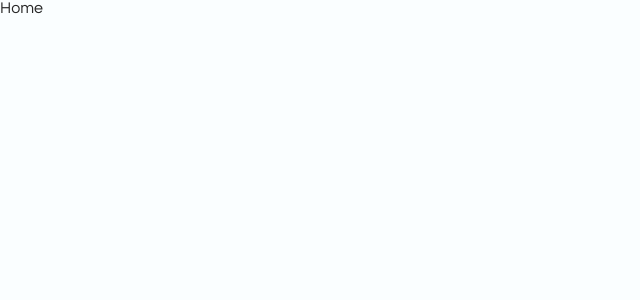
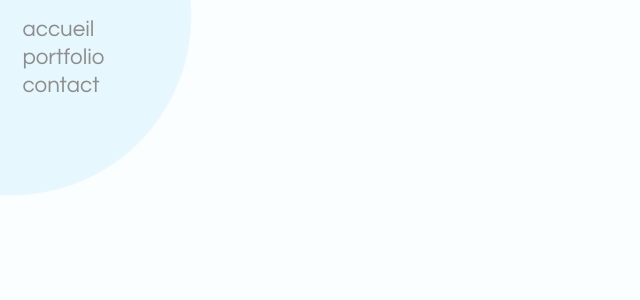
Before and after one commit to khalil-sudo/site_vitrine, a React (Create React App) app: page / in a window 1280 px wide. Shown: the top 300 px of the page, without its empty margins (0-640 px from the left). Built offline with nearby package versions, Linux system fonts and the light colour scheme.

Commit message:
Navigation menu

```diff
--- a/src/components/Navigation.js
+++ b/src/components/Navigation.js
@@ -0,0 +1,55 @@
+import React from "react";
+import { NavLink } from "react-router-dom";
+
+const Navigation = () => {
+  return (
+    <div className="navigation">
+      <ul>
+        <NavLink to="/" exact className="hover" activeClassName="nav-at">
+          <li>accueil</li>
+        </NavLink>
+        <li className="nav-portfolio">
+          portfolio
+          <ul className="nav-projects">
+            <NavLink
+              to="project-1"
+              activeClassName="nav-active"
+              className="hover"
+            >
+              <li>project 1</li>
+            </NavLink>
+
+            <NavLink
+              to="project-2"
+              activeClassName="nav-active"
+              className="hover"
+            >
+              <li>project 2</li>
+            </NavLink>
+
+            <NavLink
+              to="project-3"
+              activeClassName="nav-active"
+              className="hover"
+            >
+              <li>project 3</li>
+            </NavLink>
+
+            <NavLink
+              to="project-4"
+              activeClassName="nav-active"
+              className="hover"
+            >
+              <li>project 4</li>
+            </NavLink>
+          </ul>
+        </li>
+        <NavLink to="/contact" exact className="hover" activeClassName="nav-at">
+          <li>contact</li>
+        </NavLink>
+      </ul>
+    </div>
+  );
+};
+
+export default Navigation;
--- a/src/pages/Home.js
+++ b/src/pages/Home.js
@@ -1,7 +1,12 @@
 import React from "react";
+import Navigation from "../components/Navigation";
 
 const Home = () => {
-  return <div>Home</div>;
+  return (
+    <div>
+      <Navigation></Navigation>
+    </div>
+  );
 };
 
 export default Home;
```
